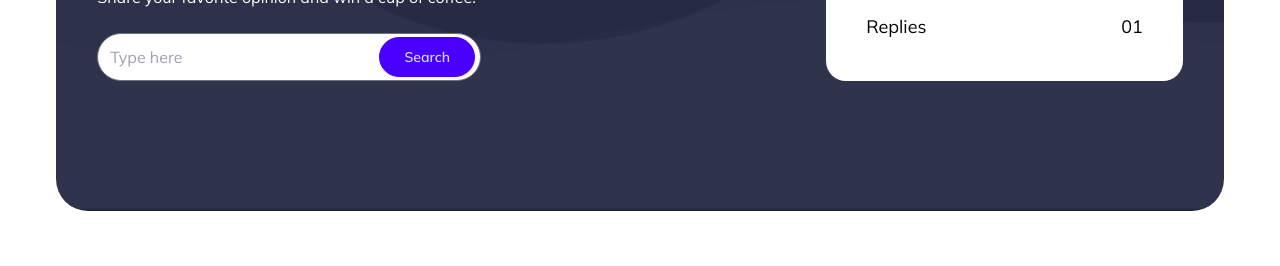
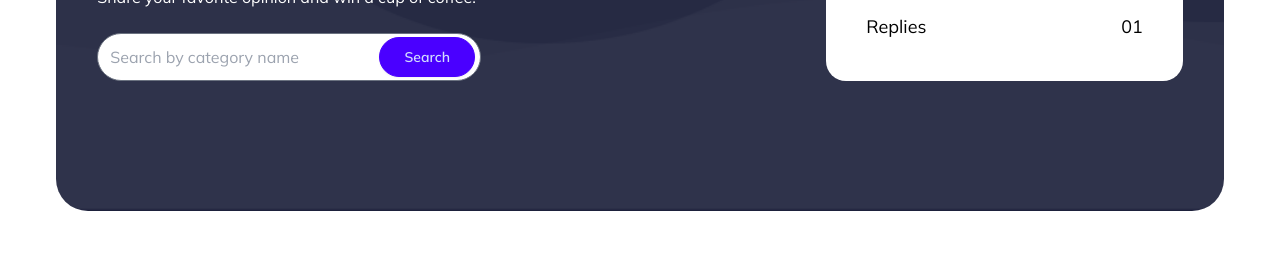
Before and after one commit to Junaed-Uddin/TalkHub, a plain HTML site: page index.html in a window 1280 px wide. Shown: the part 403-669 px from the top of the page. Drawn offline with nearby package versions, Linux system fonts and the light colour scheme; no server answers.

Commit message:
placeholder change to the search field in banner section

```diff
--- a/index.html
+++ b/index.html
@@ -146,7 +146,7 @@
                 <input
                   id="search-text"
                   type="text"
-                  placeholder="Type here"
+                  placeholder="Search by category name"
                   class="input aboslute rounded-3xl text-black w-full md:max-w-sm"
                 />
                 <button
```
